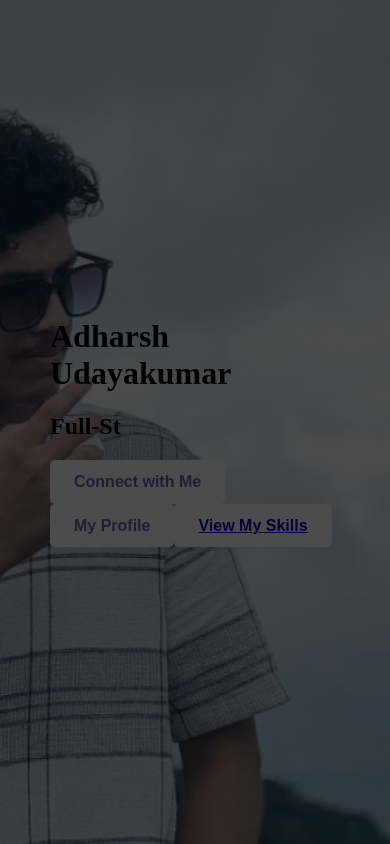
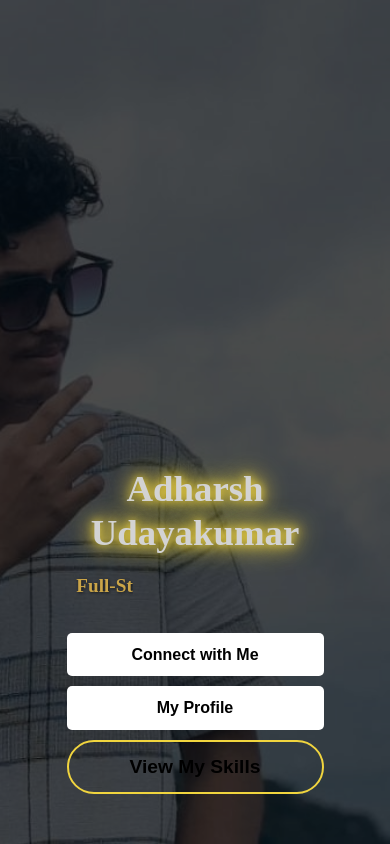
Before and after one commit to Adharsh0/mypage, a React (Vite) app: page / in a window 390 px wide. Built offline with nearby package versions, Linux system fonts and the light colour scheme.

Commit message:
change27

```diff
--- a/src/components/HeroSection.css
+++ b/src/components/HeroSection.css
@@ -1,4 +1,4 @@
-
+/* Hero container */
 .hero-container {
     display: flex;
     justify-content: flex-end; /* Align content to the right */
@@ -6,38 +6,12 @@
     padding: 50px;
     background: url('/myimage.jpeg') center/cover no-repeat;
     background-size: cover; /* Ensure it covers the container */
+    background-position: center center; /* Keep the image centered */
     filter: grayscale(30%);
     color: black;
     min-height: 100vh;
     width: 100%;
     position: relative; /* Allow for absolute positioning of content */
-    background-position: center center;
-}
-
-/* Overlay for text */
-.hero-container::before {
-    content: '';
-    position: absolute;
-    top: 0;
-    left: 0;
-    width: 100%;
-    height: 100%;
-    background: rgba(0, 0, 0, 0.7); /* Darker overlay for better text visibility */
-    z-index: 1; /* Pla…
-[6:43 pm, 06/12/2024] Adarsh Udayakumar: /* Add styles for About Me button */
-.hero-container {
-    display: flex;
-    justify-content: flex-end; /* Align content to the right */
-    align-items: center;
-    padding: 50px;
-    background: url('/myimage.jpeg') center/cover no-repeat;
-    background-size: cover; /* Ensure it covers the container */
-    filter: grayscale(30%);
-    color: black;
-    min-height: 100vh;
-    width: 100%;
-    position: relative; /* Allow for absolute positioning of content */
-    background-position: center center;
 }
 
 /* Overlay for text */
@@ -88,7 +62,7 @@
     overflow: hidden; /* Hide overflowing text */
     font-size: 1.2rem;
     font-weight: bold;
-    color:goldenrod;
+    color: goldenrod;
     animation: blink 0.9s step-end infinite; /* Blinking cursor animation */
 }
 
@@ -111,7 +85,7 @@
 
 /* Style for yellow button */
 .yellow-btn {
-    background-color:white; /* Yellow button */
+    background-color: white; /* Yellow button */
     color: black;
     transition: background-color 0.3s ease;
 }
@@ -186,47 +160,25 @@
 
 /* Media Query for smaller screens */
 @media (max-width: 768px) {
-    .hero-content {
-      max-width: 90%;
-      text-align: center;
-    }
-}
-
-/* Style for the About Me link */
-/* For devices with a max width of 768px (common breakpoint for tablets and phones) */
-@media (max-width: 768px) {
-    .hero-content {
-      text-align: center; /* Adjust alignment */
-      padding: 20px; /* Add padding for smaller screens */
+    .hero-container {
+        background-size: cover; /* Ensure the background covers the container */
+        background-position: center top; /* Focus on the top of the image for smaller screens */
+        padding: 30px; /* Adjust padding for smaller screens */
     }
 
-    .hero-buttons {
-      flex-direction: column; /* Stack buttons vertically */
-      gap: 10px;
-    }
-  }
-
-  /* For very small devices like phones (max width: 480px) */
-  @media (max-width: 480px) {
-    .hero-container {
-      font-size: 12px; /* Reduce font sizes */
-    }
-
-    .hero-buttons button {
-      width: 100%; /* Buttons take full width */
-    }
-  }
-
-  @media (max-width: 768px) {
     .hero-content {
         max-width: 90%;
-        text-align: center;
-        padding: 20px;
+        text-align: center; /* Center-align text for smaller screens */
+        padding: 20px; /* Add padding for better spacing */
     }
 
     .hero-buttons {
         flex-direction: column; /* Stack buttons vertically */
         gap: 10px;
+    }
+
+    .yellow-btn, .outline-btn {
+        width: 100%; /* Ensure buttons are full-width on small screens */
     }
 }
 
@@ -236,12 +188,15 @@
         flex-direction: column;
     }
 
+    .hero-content h1 {
+        font-size: 2.3rem; /* Smaller heading size */
+    }
+
     .hero-buttons button {
         width: 100%; /* Full-width buttons for phones */
     }
 
-    .hero-content h1 {
-        font-size: 2.3rem; /* Smaller heading size */
+    .hero-content {
+        padding: 20px; /* Adjust padding */
     }
 }
-}
```
